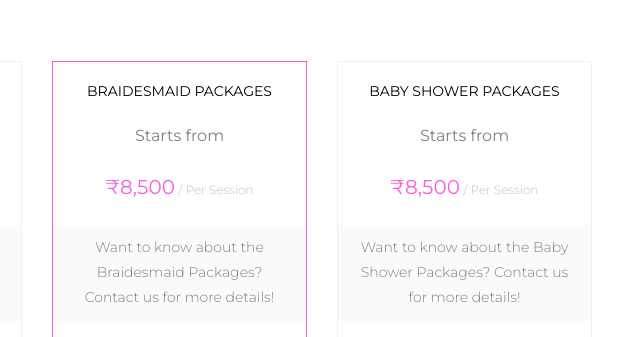
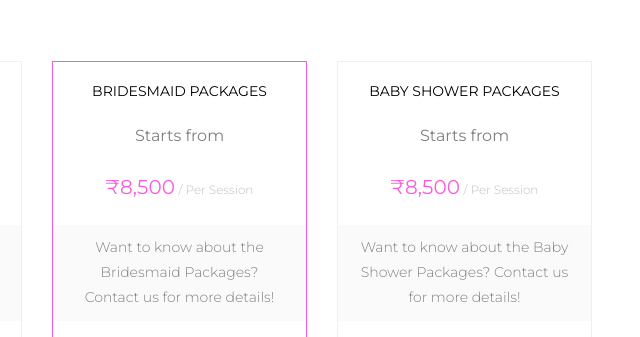
Before and after one commit to Amar1701/aishwaryam, a plain HTML site: page index.html in a window 1280 px wide. Shown: the part 4027-4364 px from the top of the page, 603-1243 px from the left. Drawn offline with Linux system fonts and the light colour scheme; files whose address does not match are found by name.

Commit message:
index.html

```diff
--- a/index.html
+++ b/index.html
@@ -251,12 +251,12 @@
         	<div class="col-md-3 ftco-animate">
         		<div class="pricing-entry active pb-5 text-center">
         			<div>
-	        			<h3 class="mb-4">Braidesmaid Packages</h3>
+	        			<h3 class="mb-4">Bridesmaid Packages</h3>
                 <h6 class="mb-4">Starts from</h6>
 	        			<p><span class="price">₹8,500</span> <span class="per">/ Per Session</span></p>
 	        		</div>
         			<ul>
-        				<li>Want to know about the Braidesmaid Packages? Contact us for more details!</li>
+        				<li>Want to know about the Bridesmaid Packages? Contact us for more details!</li>
         			</ul>
         			<p class="button text-center"><a href="contact.html" class="btn btn-primary btn-outline-primary px-4 py-3">Contact us</a></p>
         		</div>
```
